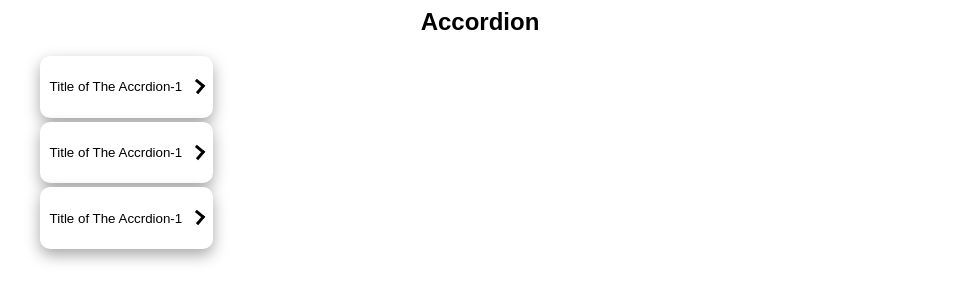
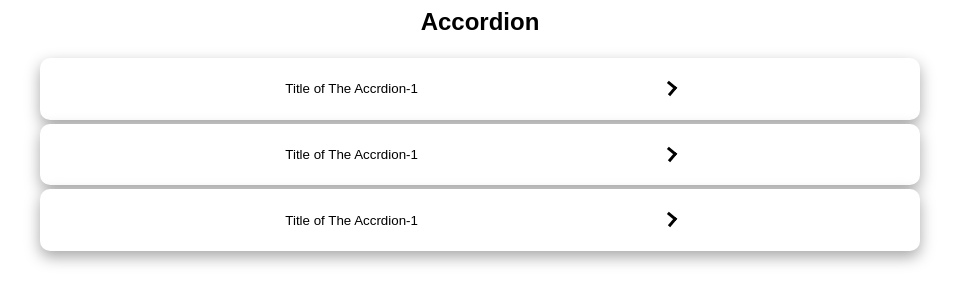
Before and after one commit to mohandand/React_Modal, a React (Create React App) app: page / in a window 1280 px wide. Shown: the top 304 px of the page, without its empty margins (160-1119 px from the left). Built offline with nearby package versions, Linux system fonts and the light colour scheme.

Commit message:
1 file modified

```diff
--- a/styles.css
+++ b/styles.css
@@ -3,7 +3,7 @@
   text-align: center;
 }
 .accrdion_section {
-  display: flexs;
+  display: flex;
   flex-direction: column;
   margin: 0 auto;
   max-width: 70%;
```
